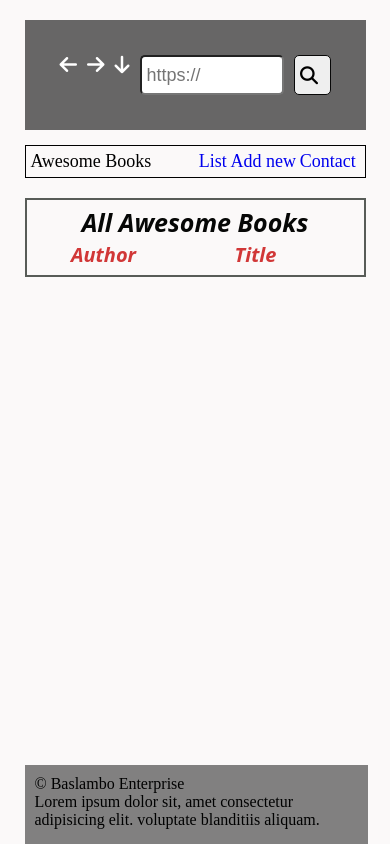
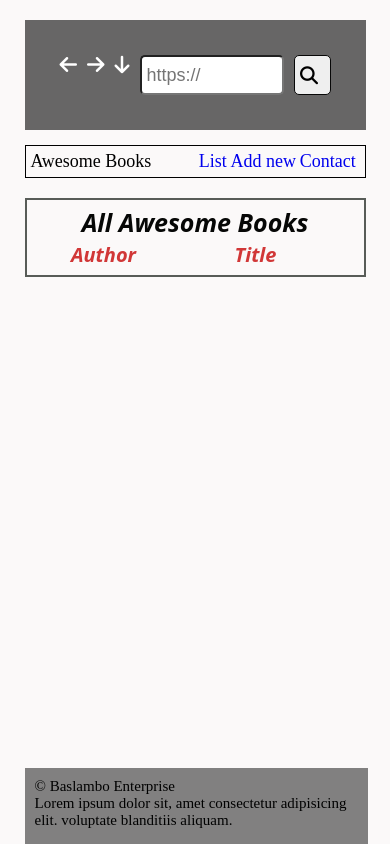
Before and after one commit to Prisca-tech/Awesome-Books-peer-programming-, a website: page index.html in a window 390 px wide. Drawn offline with Linux system fonts and the light colour scheme.

Commit message:
Update style.css

```diff
--- a/style.css
+++ b/style.css
@@ -196,7 +196,7 @@ input[type=text] {
 
 .footer-text {
   margin-bottom: 10px;
-  font-size: 30px;
+  font-size: 15px;
 }
 
 @media screen and (max-width: 768px) {
@@ -246,6 +246,5 @@ input[type=text] {
 
   .footer-text {
     margin-bottom: 5px;
-    font-size: 16px;
   }
 }
```
